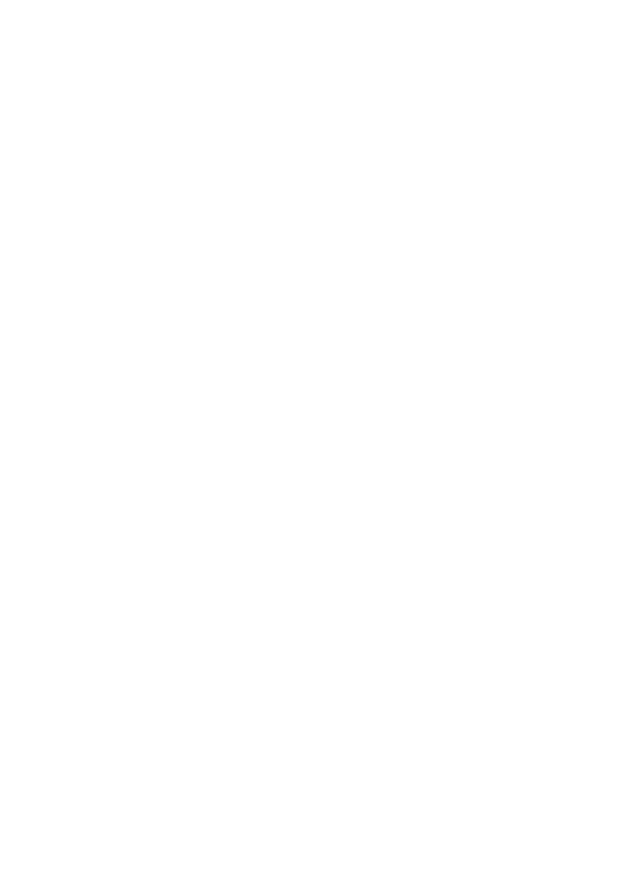
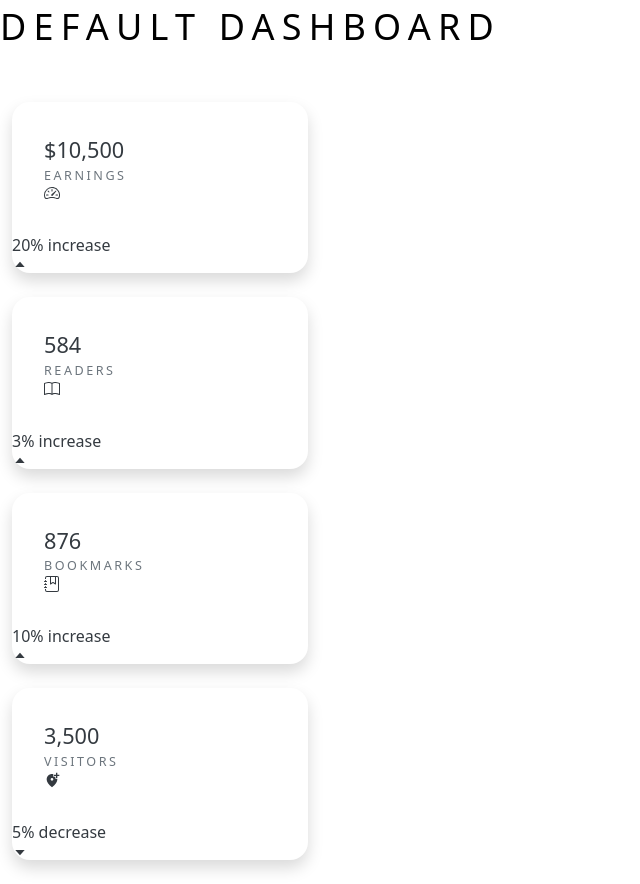
Before and after one commit to Pyae-Sone-Phone-Myint/Dashboard, a React (Vite) app: page / in a window 1280 px wide. Shown: the whole page, without its empty margins (0-640 px from the left). Before the commit the page ends 800 px from the top, so only its background shows below. Built offline with nearby package versions, Linux system fonts and the light colour scheme.

Commit message:
monitor section finished

```diff
--- /dev/null
+++ b/src/components/monitor/Monitor.jsx
@@ -0,0 +1,52 @@
+import React from "react";
+import "./monitor.css";
+import { BsSpeedometer2, BsBook, BsJournalBookmark, BsCaretDown } from "react-icons/bs";
+import { BiCaretUp, BiCaretDown } from "react-icons/bi";
+import { MdAddLocationAlt } from "react-icons/md";
+import monitorData from "./monitor-data.json";
+const Monitor = () => {
+  return (
+    <div>
+      <div className="page-header">
+        <h1 className=" header ">Default Dashboard</h1>
+      </div>
+      <div className="card-row flex flex-wrap">
+        {monitorData.map((data) => {
+          return (
+            <div className="card-item" key={data.id}>
+              <div className="card h-full">
+                <div className="card-body">
+                  <div className="flex justify-between items-center">
+                    <div className="">
+                    <h4 className={`text-number mb-2 ${data.id === 1 ? 'text-[#dc3545]' : data.id === 2 ? 'text-[#0d6efd]' : data.id === 3 ? 'text-[#4650dd]' : data.id === 4 ? 'text-[#35b653]' : ''}`}>{data.number}</h4>
+
+                      <p className="subtitle">{data.title}</p>
+                    </div>
+                    <div className="">
+                      <span className={` ${data.id === 1 ? 'text-[#dc3545]' : data.id === 2 ? 'text-[#0d6efd]' : data.id === 3 ? 'text-[#4650dd]' : data.id === 4 ? 'text-[#35b653]' : ''} text-4xl`}>
+                    {data.id == 1 ? <BsSpeedometer2/> :data.id == 2 ? <BsBook/> : data.id == 3 ? <BsJournalBookmark/> : data.id == 4 ? <MdAddLocationAlt/> :''}
+
+                      </span>
+                    </div>
+                  </div>
+                </div>
+                <div className={`card-footer py-4 px-8   ${data.id === 1 ? 'bg-[#f8d7da]' : data.id === 2 ? 'bg-[#cfe2ff]' : data.id === 3 ? 'bg-[#dadcf8]' : data.id === 4 ? 'bg-[#d7f0dd]' : ''} `}>
+                  <div className="flex items-center justify-between ">
+                    <p className={`text-sm  font-[600]  ${data.id === 1 ? 'text-[#dc3545]' : data.id === 2 ? 'text-[#0d6efd]' : data.id === 3 ? 'text-[#4650dd]' : data.id === 4 ? 'text-[#35b653]' : ''}`}>
+                      {data.footer}
+                    </p>
+                    <span className={`${data.id === 1 ? 'text-[#dc3545]' : data.id === 2 ? 'text-[#0d6efd]' : data.id === 3 ? 'text-[#4650dd]' : data.id === 4 ? 'text-[#35b653]' : ''}`}>
+                      {data.status == "increase" ? <BiCaretUp />: <BiCaretDown/>}
+                    </span>
+                  </div>
+                </div>
+              </div>
+            </div>
+          );
+        })}
+      </div>
+    </div>
+  );
+};
+
+export default Monitor;
--- /dev/null
+++ b/src/components/monitor/monitor-data.json
@@ -0,0 +1,30 @@
+[
+  {
+    "id": 1,
+    "number": "$10,500",
+    "title": "EARNINGS",
+    "status": "increase",
+    "footer": "20% increase"
+  },
+  {
+    "id": 2,
+    "number": "584",
+    "title": "READERS",
+    "status": "increase",
+    "footer": "3% increase"
+  },
+  {
+    "id": 3,
+    "number": "876",
+    "title": "BOOKMARKS",
+    "status": "increase",
+    "footer": "10% increase"
+  },
+  {
+    "id": 4,
+    "number": "3,500",
+    "title": "VISITORS",
+    "status": "decrease",
+    "footer": "5% decrease"
+  }
+]
--- /dev/null
+++ b/src/components/monitor/monitor.css
@@ -0,0 +1,76 @@
+* {
+  box-sizing: border-box;
+}
+.header {
+  text-transform: uppercase;
+  letter-spacing: 0.2em;
+  font-weight: 300;
+  margin-bottom: 0.5rem;
+  font-size: calc(1.35rem + 1.2vw);
+}
+.page-header {
+  margin-bottom: 3rem;
+}
+.card-row {
+  margin-bottom: 1rem;
+}
+.card-item {
+  margin-bottom: 1.5rem;
+  padding-right: 12px;
+  padding-left: 12px;
+  color: rgb(52, 58, 64);
+  max-width: 100%;
+}
+.card {
+  border: none;
+  box-shadow: 0 0.5rem 1rem rgba(0, 0, 0, 0.15);
+  color: rgb(52, 58, 64);
+  border-radius: 18px;
+}
+.card-body {
+  padding: 32px;
+  flex: 1 1 auto;
+}
+.text-number {
+  font-size: calc(1.26rem + 0.12vw);
+}
+.subtitle {
+  text-transform: uppercase;
+  letter-spacing: 0.2em;
+  font-size: 0.7875rem !important;
+  color: #6c757d !important;
+}
+/* .card-footer:last-child {
+  border-radius: 0 0 calc(1rem-1px) calc(1rem-1px);
+} */
+.card-footer{
+    border-bottom-left-radius: 18px;
+    border-bottom-right-radius: 18px;
+}
+@media only screen and (min-width: 1200px) {
+  .header {
+    font-size: 2.25rem;
+  }
+  .text-red {
+    font-style: 1.35rem;
+  }
+
+}
+
+@media only screen and (min-width: 576px) {
+  .card-item {
+    width: 50%;
+  }
+}
+@media only screen and (min-width: 992px) {
+    .card-item {
+      flex: 0 0 auto;
+      width: 25%;
+    }
+  }
+@media only screen and (max-width: 575px)  {
+    .card-item {
+      flex: 0 0 auto;
+      width: 100%;
+    }
+  }
--- a/src/routes/Path.jsx
+++ b/src/routes/Path.jsx
@@ -1,9 +1,15 @@
 import React from 'react'
+import { BrowserRouter, Route, Routes } from 'react-router-dom'
+import Monitor from '../components/monitor/Monitor'
 
 const Path = () => {
   return (
     <>
-
+      <BrowserRouter>
+      <Routes>
+        <Route  path='/' element={<Monitor/>}/>
+      </Routes>
+      </BrowserRouter>
     </>
   )
 }
```
